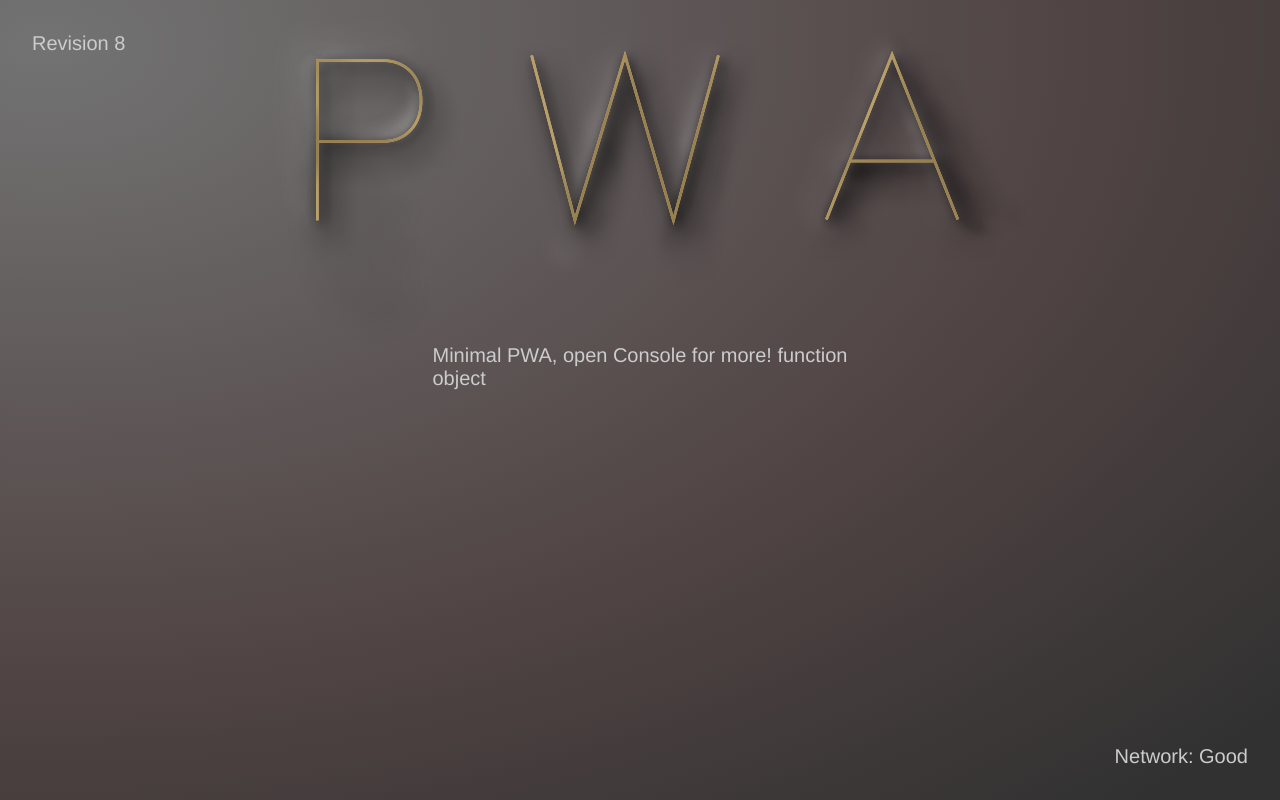
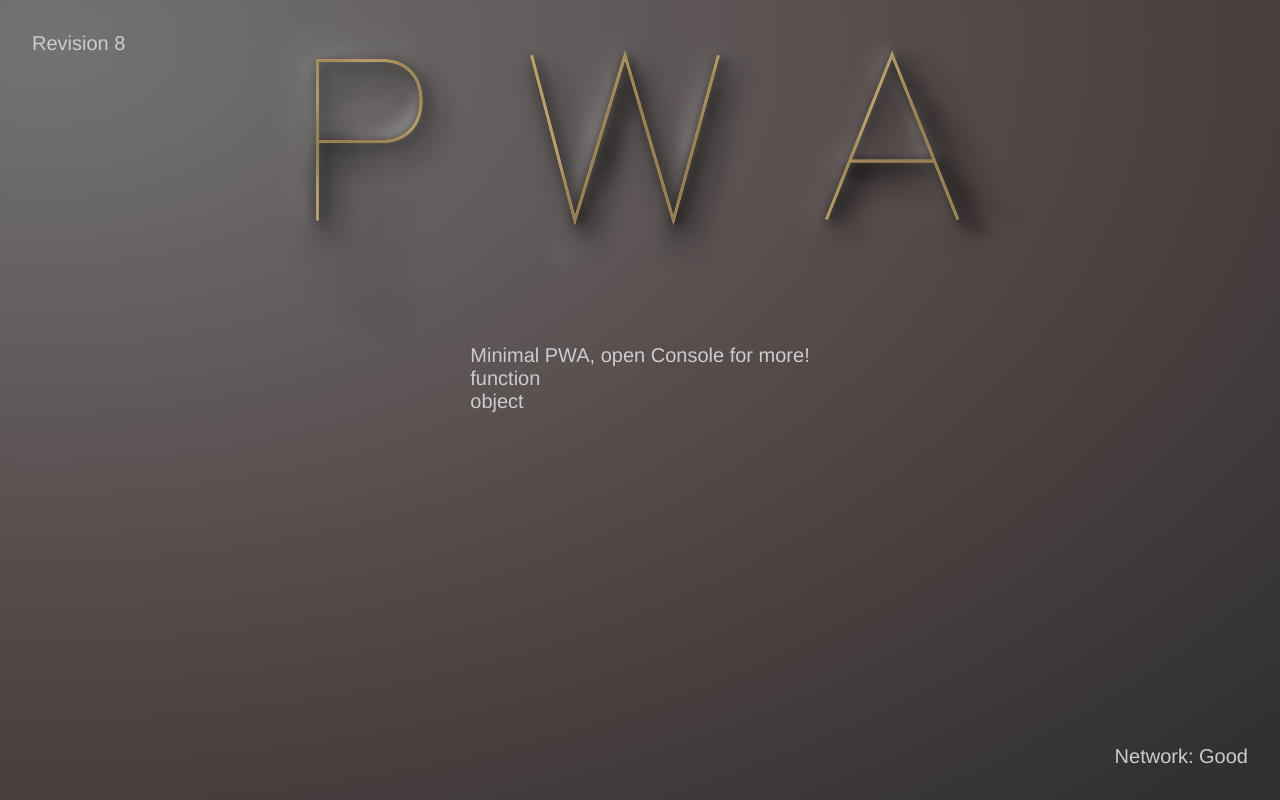
Before and after one commit to fry95116/QRreader.js, a plain HTML site: page index.html in a window 1280 px wide. Drawn offline with Linux system fonts and the light colour scheme.

Commit message:
add line break on main msg

```diff
--- a/index.html
+++ b/index.html
@@ -36,7 +36,7 @@
     var str1 = typeof MediaDevices
     var str2 = typeof navigator.mediaDevices
 
-    msg.innerHTML += str1 + '<br>' + str2
+    msg.innerHTML += '<br>' + str1 + '<br>' + str2
 
 
   </script>
```
